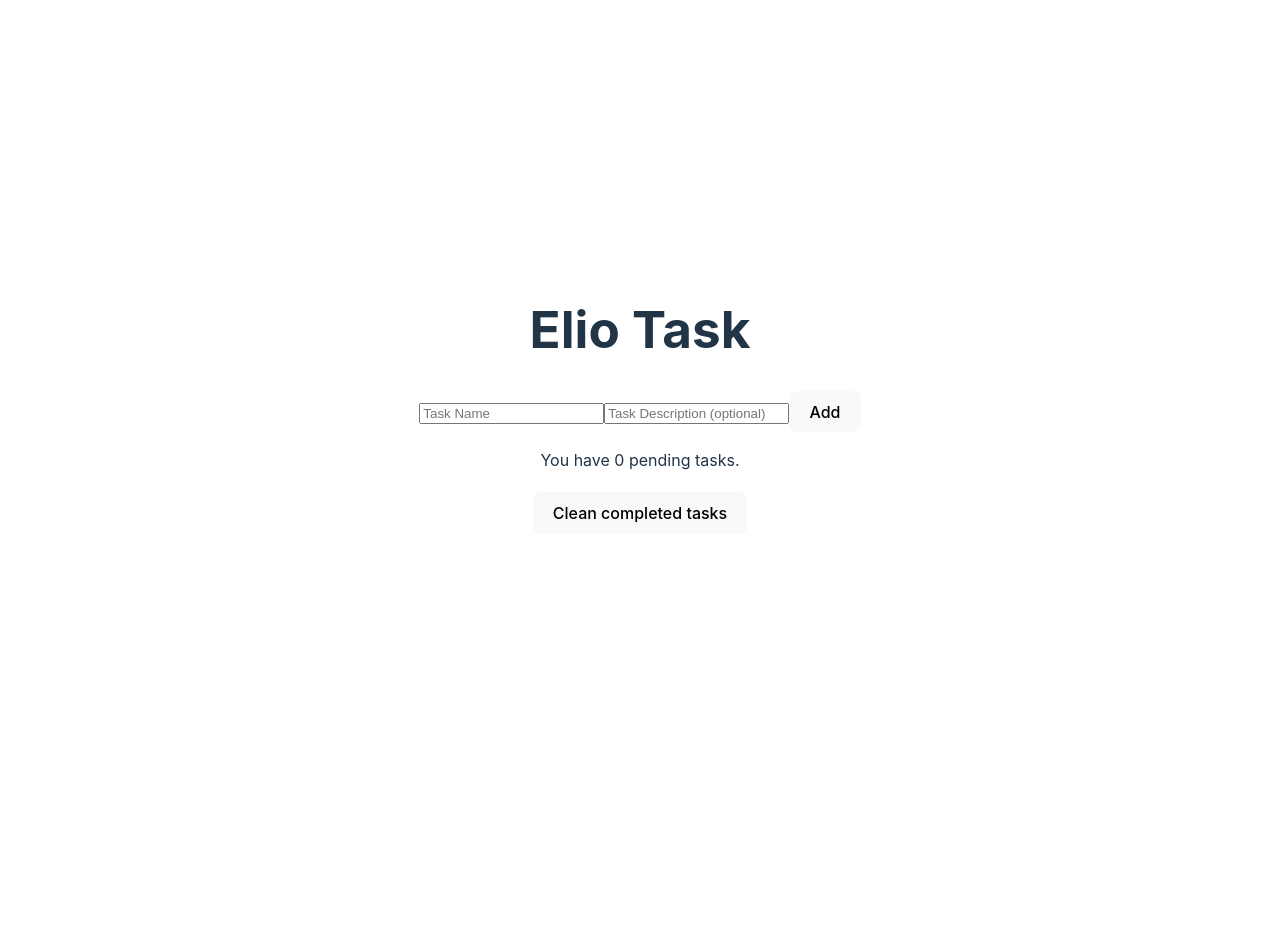
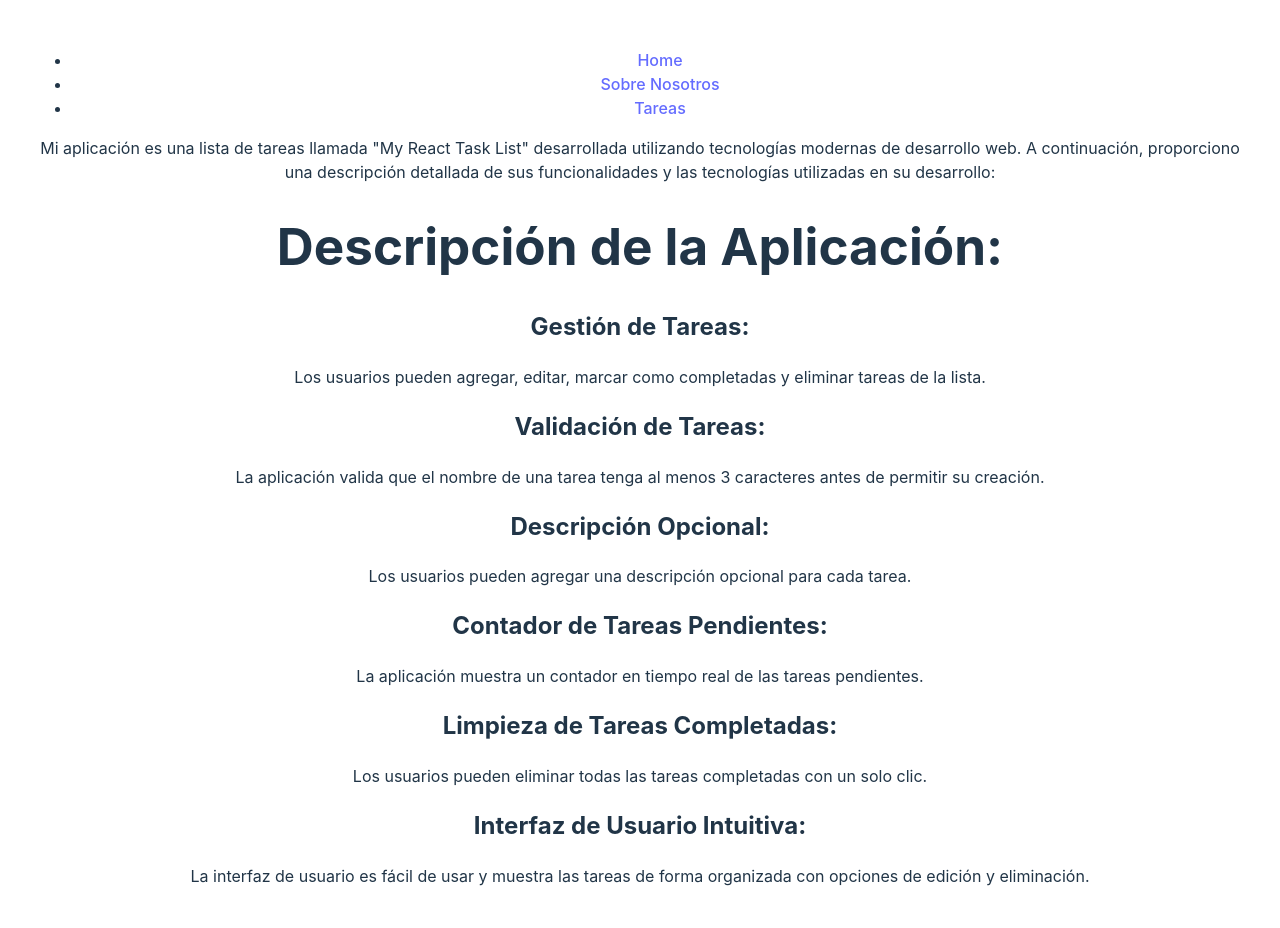
Before and after one commit to Efvega13/my-react-task-list, a React (Vite) app: page /sobre-nosotros in a window 1280 px wide. Shown: the top 928 px of the page. Before the commit the page ends 800 px from the top, so only its background shows below. Built offline with nearby package versions, Linux system fonts and the light colour scheme.

Commit message:
cambios porject 5

```diff
--- a/package.json
+++ b/package.json
@@ -11,7 +11,8 @@
   },
   "dependencies": {
     "react": "^18.2.0",
-    "react-dom": "^18.2.0"
+    "react-dom": "^18.2.0",
+    "react-router-dom": "^6.16.0"
   },
   "devDependencies": {
     "@types/react": "^18.2.15",
--- a/src/App.jsx
+++ b/src/App.jsx
@@ -1,15 +1,21 @@
-import Header from './components/Header'
-import TaskList from './components/TaskList'
-import './App.css'
+import { BrowserRouter, Routes, Route } from 'react-router-dom';
+import Menu from './components/Menu';
+import Home from './pages/Home';
+import SobreNosotros from './pages/SobreNosotros';
+import Tareas from './pages/Tareas';
+import './App.css';
 
 function App() {
-
   return (
-    <>
-      <Header/>
-      <TaskList/>
-    </>
-  )
+    <BrowserRouter>
+      <Menu />
+      <Routes>
+        <Route path="/" element={<Home />} />
+        <Route path="/tareas" element={<Tareas />} />
+        <Route path="/sobre-nosotros" element={<SobreNosotros />} />
+      </Routes>
+    </BrowserRouter>
+  );
 }
 
-export default App
+export default App;
--- /dev/null
+++ b/src/components/Menu.jsx
@@ -0,0 +1,22 @@
+import React from 'react';
+import { Link } from 'react-router-dom';
+
+function Menu() {
+  return (
+    <nav>
+      <ul>
+        <li>
+          <Link to="/">Home</Link>
+        </li>
+        <li>
+          <Link to="/sobre-nosotros">Sobre Nosotros</Link>
+        </li>
+        <li>
+          <Link to="/tareas">Tareas</Link>
+        </li>
+      </ul>
+    </nav>
+  );
+}
+
+export default Menu;
--- /dev/null
+++ b/src/pages/Home.jsx
@@ -0,0 +1,10 @@
+function Home(){
+return (
+    <div>
+        <h1>Elio Task</h1>
+    </div>
+);
+
+
+}
+export default Home;
--- /dev/null
+++ b/src/pages/SobreNosotros.jsx
@@ -0,0 +1,75 @@
+function SobreNosotros(){
+    return (
+        <div>
+            <p>Mi aplicación es una lista de tareas llamada "My React Task List" desarrollada utilizando tecnologías
+               modernas de desarrollo web. A continuación, proporciono una descripción detallada de sus funcionalidades
+               y las tecnologías utilizadas en su desarrollo:</p>
+
+            <h1>Descripción de la Aplicación:</h1>
+
+            <h2>Gestión de Tareas:</h2>
+            <p>Los usuarios pueden agregar, editar, marcar como completadas y eliminar tareas de la lista.</p>
+
+            <h2>Validación de Tareas:</h2>
+            <p>La aplicación valida que el nombre de una tarea tenga al menos 3 caracteres antes de permitir su creación.</p>
+
+            <h2>Descripción Opcional:</h2>
+            <p>Los usuarios pueden agregar una descripción opcional para cada tarea.</p>
+
+            <h2>Contador de Tareas Pendientes:</h2>
+            <p>La aplicación muestra un contador en tiempo real de las tareas pendientes.</p>
+
+            <h2>Limpieza de Tareas Completadas: </h2>
+            <p>Los usuarios pueden eliminar todas las tareas completadas con un solo clic.</p>
+
+            <h2>Interfaz de Usuario Intuitiva:</h2>
+            <p>La interfaz de usuario es fácil de usar y muestra las tareas de forma organizada con opciones de edición
+                y eliminación.</p>
+
+            <h1>Tecnologías Utilizadas:</h1>
+
+            <h2>React:</h2>
+            <p>La aplicación está construida utilizando React, una popular biblioteca de JavaScript para la construcción
+               de interfaces de usuario.</p>
+
+            <h2>React Router:</h2>
+            <p>Se utiliza React Router para gestionar las rutas y la navegación en la aplicación, permitiendo la creación
+               de rutas dinámicas para diferentes vistas.</p>
+
+            <h2>LocalStorage: </h2>
+            <p>Se utiliza localStorage para almacenar las tareas localmente en el navegador del usuario, lo que permite
+               que las tareas persistan incluso después de cerrar la aplicación.</p>
+
+            <h2>CSS y Estilos: </h2>
+            <p>Se aplican estilos atractivos y responsivos utilizando CSS puro para garantizar una experiencia de usuario
+               agradable.</p>
+
+            <h2>React Hooks: </h2>
+            <p>Se utilizan Hooks de React como useState y useEffect para administrar el estado y los efectos secundarios
+               en la aplicación.</p>
+
+            <h2>Validación de Entradas: </h2>
+            <p>Se implementa una validación en el formulario para garantizar que el nombre de la tarea tenga al menos 3
+               caracteres antes de permitir su creación.</p>
+
+            <h2>Componentización: </h2>
+            <p>La aplicación se organiza en componentes reutilizables, lo que facilita la gestión y el mantenimiento del
+               código</p>.
+
+            <h2>Gestión de Estado: </h2>
+            <p>Se utiliza el estado de React para representar y administrar el estado de las tareas y la interfaz de
+               usuario.</p>
+
+            <h2>React Testing Library: </h2>
+            <p>La aplicación puede ser probada de manera efectiva utilizando React Testing Library para garantizar su
+               funcionamiento correcto y la detección temprana de errores.</p>
+
+            <p>En resumen, "My React Task List" es una aplicación de lista de tareas simple pero efectiva que utiliza
+               las mejores prácticas de desarrollo web y las tecnologías más actuales de React para brindar a los
+               usuarios una experiencia de gestión de tareas eficiente y agradable.</p>
+        </div>
+    );
+
+
+    }
+    export default SobreNosotros;
--- /dev/null
+++ b/src/pages/Tareas.jsx
@@ -0,0 +1,12 @@
+import TaskList from "../components/TaskList";
+
+function Tareas(){
+    return (
+        <div>
+            <TaskList/>
+        </div>
+    );
+
+
+    }
+    export default Tareas;
```
Also changed, not shown: 1 other file (tests, documents, lock files or other folders).
